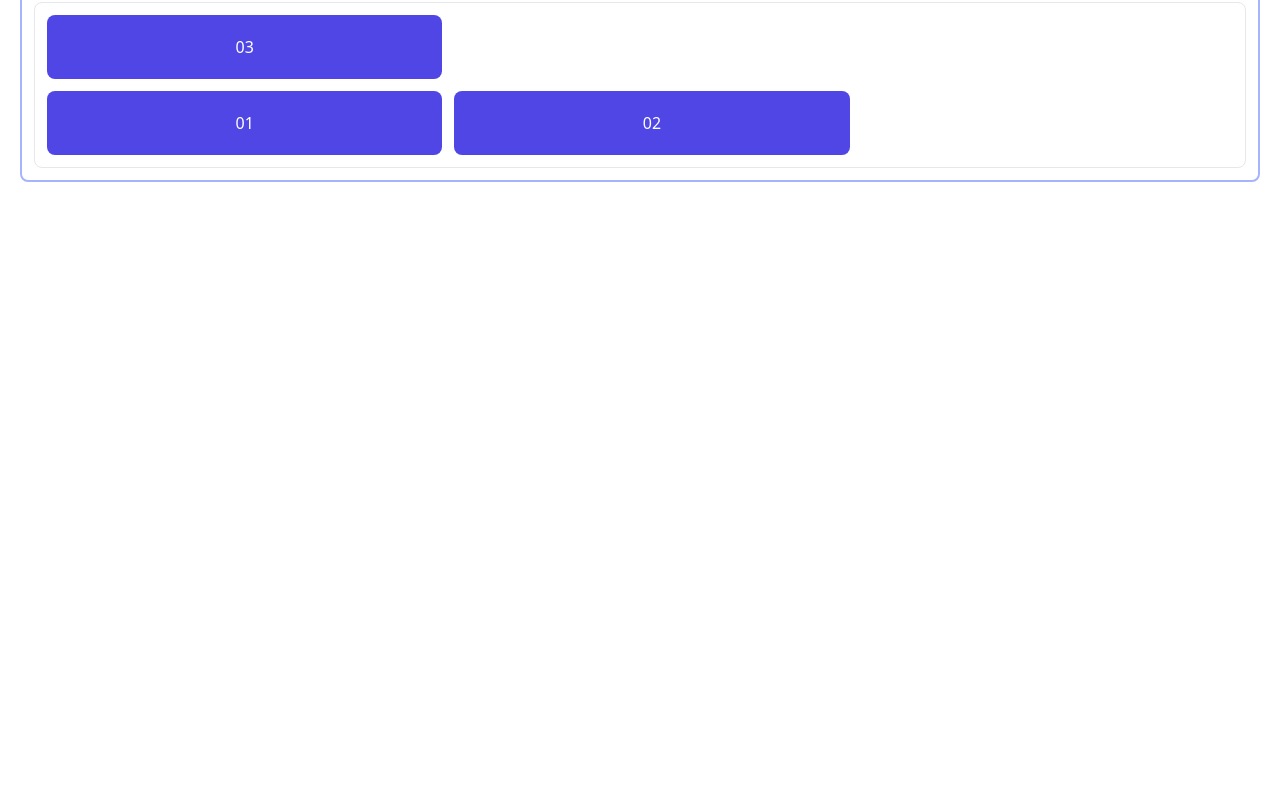
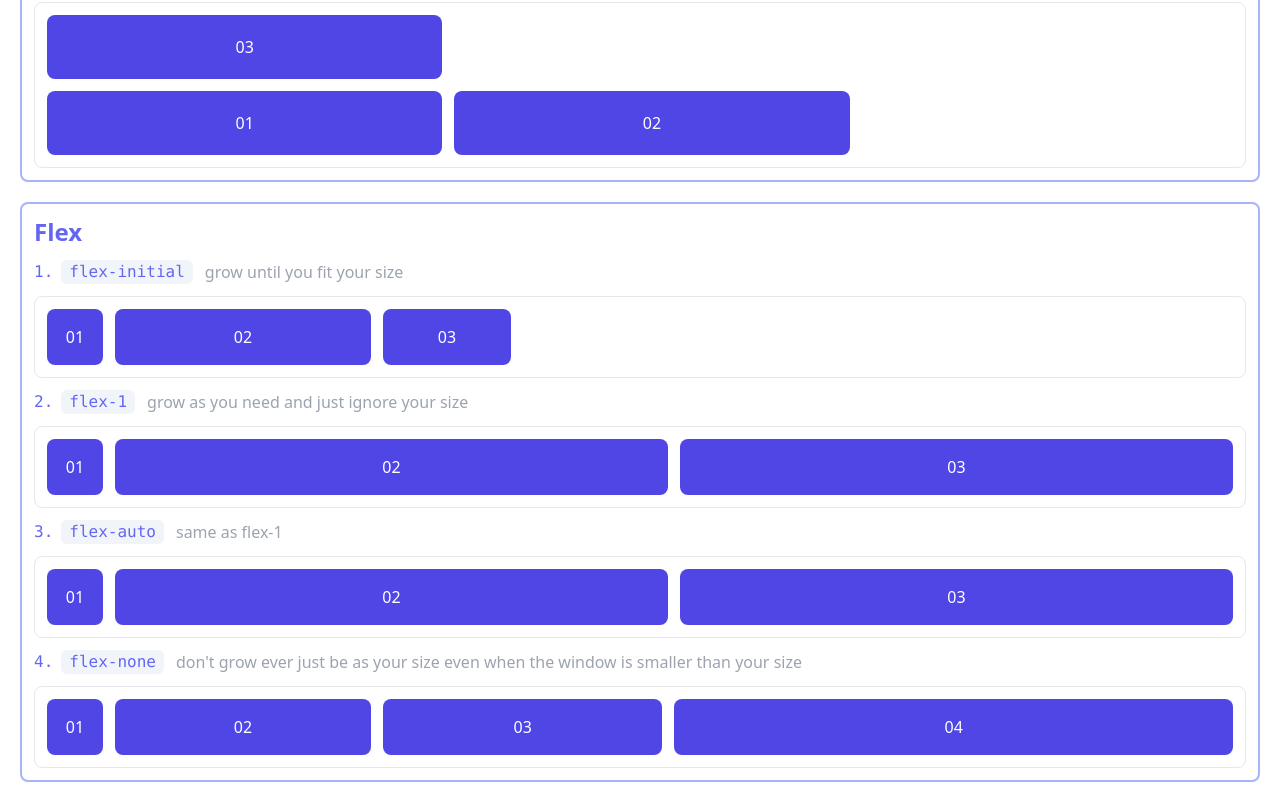
Before and after one commit to AymanAlshanqiti/react-tailwind-flexbox-grid, a React (Create React App) app: page / in a window 1280 px wide. Shown: the part 1560-2362 px from the top of the page. Before the commit the page ends 1762 px from the top, so only its background shows below. Built offline with nearby package versions, Linux system fonts and the light colour scheme.

Commit message:
feat: add flex-initial, flex-1, flex-auto and flex-none.

```diff
--- a/src/App.js
+++ b/src/App.js
@@ -1,3 +1,4 @@
+import Flex from './components/flexbox/Flex';
 import FlexBasis from './components/flexbox/FlexBasis';
 import FlexDirection from './components/flexbox/FlexDirection';
 import FlexWrap from './components/flexbox/FlexWrap';
@@ -8,6 +9,7 @@ function App() {
 			<FlexBasis />
 			<FlexDirection />
 			<FlexWrap />
+			<Flex />
 		</div>
 	);
 }
--- /dev/null
+++ b/src/components/flexbox/Flex.jsx
@@ -0,0 +1,84 @@
+import React from 'react';
+
+export default function Flex() {
+	return (
+		<div className="flex flex-row flex-wrap gap-3 border-2 border-indigo-300 h-full p-3 rounded-lg">
+			<h1 className="w-full text-indigo-500 font-bold text-2xl">Flex</h1>
+			<pre className="flex gap-2 text-indigo-500">
+				1.
+				<span className="bg-slate-100 px-2 rounded-md">flex-initial</span>
+			</pre>
+			<span className="text-gray-400">grow until you fit your size</span>
+			<div className="flex flex-row w-full border p-3 rounded-lg gap-3 text-center">
+				<div className="bg-indigo-600 rounded-lg text-white w-14 h-14 flex flex-none items-center justify-center">
+					01
+				</div>
+				<div className="bg-indigo-600 rounded-lg text-white w-64 h-14 flex flex-initial items-center justify-center">
+					02
+				</div>
+				<div className="bg-indigo-600 rounded-lg text-white w-32 h-14 flex flex-initial items-center justify-center">
+					03
+				</div>
+			</div>
+
+			<pre className="flex gap-2 text-indigo-500">
+				2.
+				<span className="bg-slate-100 px-2 rounded-md">flex-1</span>
+			</pre>
+			<span className="text-gray-400">
+				grow as you need and just ignore your size
+			</span>
+			<div className="flex flex-row w-full border p-3 rounded-lg gap-3 text-center">
+				<div className="bg-indigo-600 rounded-lg text-white w-14 h-14 flex flex-none items-center justify-center">
+					01
+				</div>
+				<div className="bg-indigo-600 rounded-lg text-white w-64 h-14 flex flex-1 items-center justify-center">
+					02
+				</div>
+				<div className="bg-indigo-600 rounded-lg text-white w-32 h-14 flex flex-1 items-center justify-center">
+					03
+				</div>
+			</div>
+
+			<pre className="flex gap-2 text-indigo-500">
+				3.
+				<span className="bg-slate-100 px-2 rounded-md">flex-auto</span>
+			</pre>
+			<span className="text-gray-400">same as flex-1</span>
+			<div className="flex flex-row w-full border p-3 rounded-lg gap-3 text-center">
+				<div className="bg-indigo-600 rounded-lg text-white w-14 h-14 flex flex-none items-center justify-center">
+					01
+				</div>
+				<div className="bg-indigo-600 rounded-lg text-white w-64 h-14 flex flex-1 items-center justify-center">
+					02
+				</div>
+				<div className="bg-indigo-600 rounded-lg text-white w-32 h-14 flex flex-1 items-center justify-center">
+					03
+				</div>
+			</div>
+
+			<pre className="flex gap-2 text-indigo-500">
+				4.
+				<span className="bg-slate-100 px-2 rounded-md">flex-none</span>
+			</pre>
+			<span className="text-gray-400">
+				don't grow ever just be as your size even when the window is smaller
+				than your size
+			</span>
+			<div className="flex flex-row w-full border p-3 rounded-lg gap-3 text-center">
+				<div className="bg-indigo-600 rounded-lg text-white w-14 h-14 flex flex-none items-center justify-center">
+					01
+				</div>
+				<div className="bg-indigo-600 rounded-lg text-white w-64 h-14 flex flex-none items-center justify-center">
+					02
+				</div>
+				<div className="bg-indigo-600 rounded-lg text-white w-32 h-14 flex flex-1 items-center justify-center">
+					03
+				</div>
+				<div className="bg-indigo-600 rounded-lg text-white w-32 h-14 flex flex-[2_2_0%] items-center justify-center">
+					04
+				</div>
+			</div>
+		</div>
+	);
+}
```
